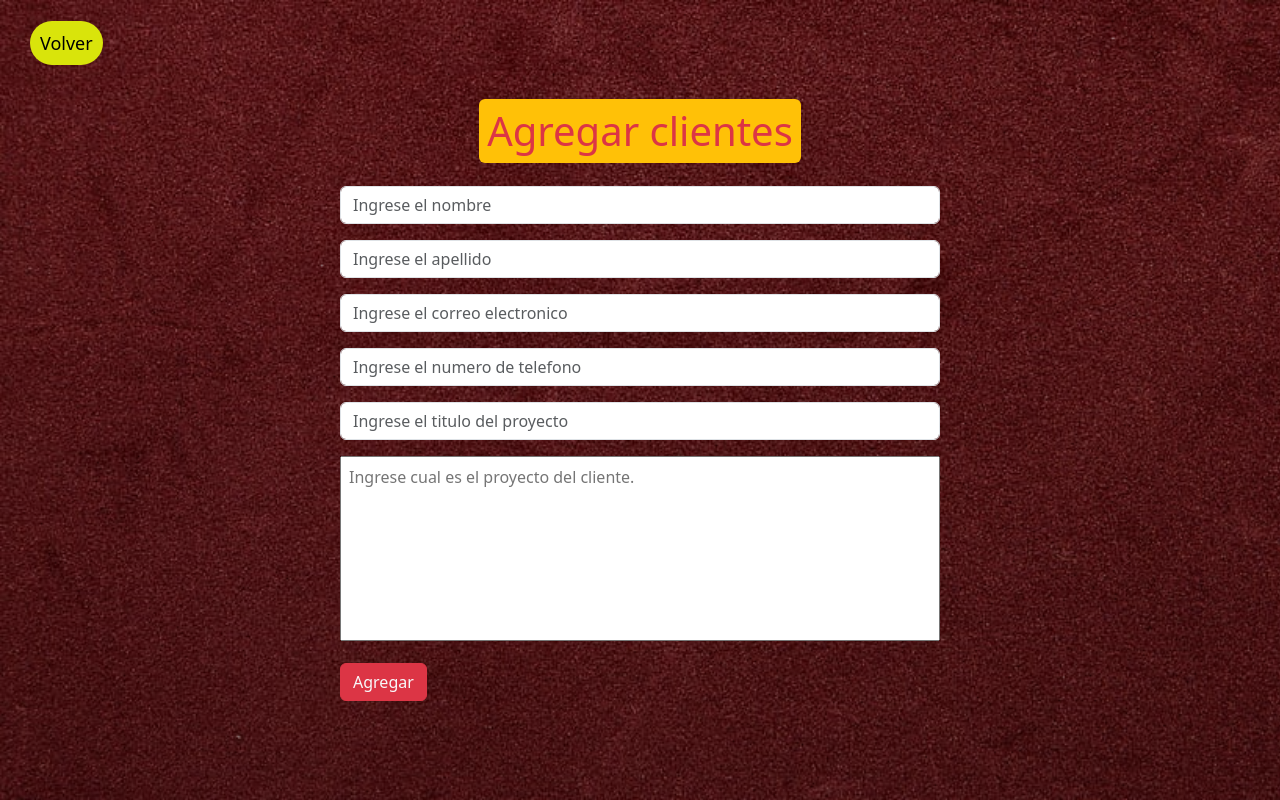
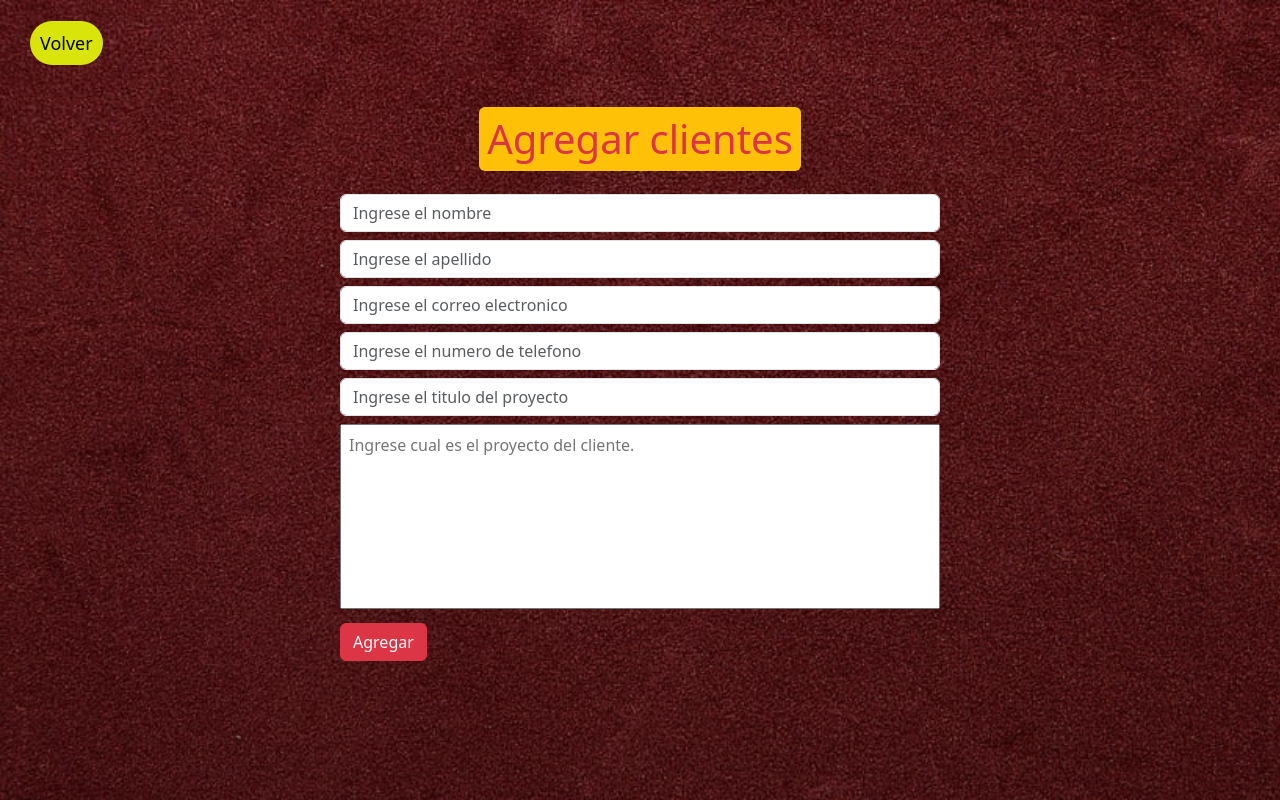
Before and after one commit to santimontironi/rol-empleado-flask, a Flask app: page /agregar-clientes in a window 1280 px wide. Run offline with Flask 3, Linux system fonts and the light colour scheme; the visitor is signed in with stand-in values (Sample User, id 1).

Commit message:
arreglando detalles de interfaz

```diff
--- a/static/css/agregarClientes.css
+++ b/static/css/agregarClientes.css
@@ -5,7 +5,7 @@
 }
 
 body{
-    height: 100vh;
+    min-height: 100vh;
     width: 100%;
     background: linear-gradient(rgba(0,0,0,0.40),rgba(0,0,0,0.50)),url(/static/img/agregarClientes.jpg);
     background-repeat: no-repeat;
@@ -41,6 +41,7 @@
 
 form{
     width: 600px;
+    height: 500px;
 }
 
 textarea{
--- a/templates/agregarClientes.html
+++ b/templates/agregarClientes.html
@@ -19,22 +19,22 @@
     </div>
 
     <form action="agregar-clientes" autocomplete="off" method="post">
-        <div class="mb-3">
+        <div class="mb-2">
             <input type="text" class="form-control" name = "nombre_cliente" id="nombreCliente" placeholder="Ingrese el nombre" required>
         </div>
-        <div class="mb-3">
+        <div class="mb-2">
             <input type="text" class="form-control"  name = "apellido_cliente" id="nombreCliente" placeholder="Ingrese el apellido" required>
         </div>
-        <div class="mb-3">
+        <div class="mb-2">
           <input type="email" class="form-control" name = "correo_cliente" id="emailCliente" placeholder="Ingrese el correo electronico" required>
         </div>
-        <div class="mb-3">
+        <div class="mb-2">
             <input type="text" class="form-control" name = "telefono_cliente" id="telefonoCliente" placeholder="Ingrese el numero de telefono" required>
           </div>
-        <div class="mb-3">
+        <div class="mb-2">
             <input type="text" class="form-control" name = "titulo_proyecto" id="tituloProyecto" placeholder="Ingrese el titulo del proyecto" required>
         </div>
-        <div class="mb-3">
+        <div class="mb-2">
             <textarea class="p-2" name="nombre_proyecto" id="proyectoCliente" placeholder="Ingrese cual es el proyecto del cliente." required></textarea>
         </div>
         <div class="botonMasMensaje d-flex align-items-center">
--- a/templates/editarClientes.html
+++ b/templates/editarClientes.html
@@ -12,7 +12,7 @@
 <body>
 
     <header class="p-4">
-        <a class="btn btn-success" href="{{url_for('listadoClientes')}}">Volver al listado</a>
+        <a class="btn btn-success" href="listado-clientes">Volver al listado</a>
     </header>
 
     <h1 class="text-light text-center mb-3">Editar cliente</h1>
```
Also changed, not shown: static/css/noticiasRecientes.css (+4 -3 lines).
